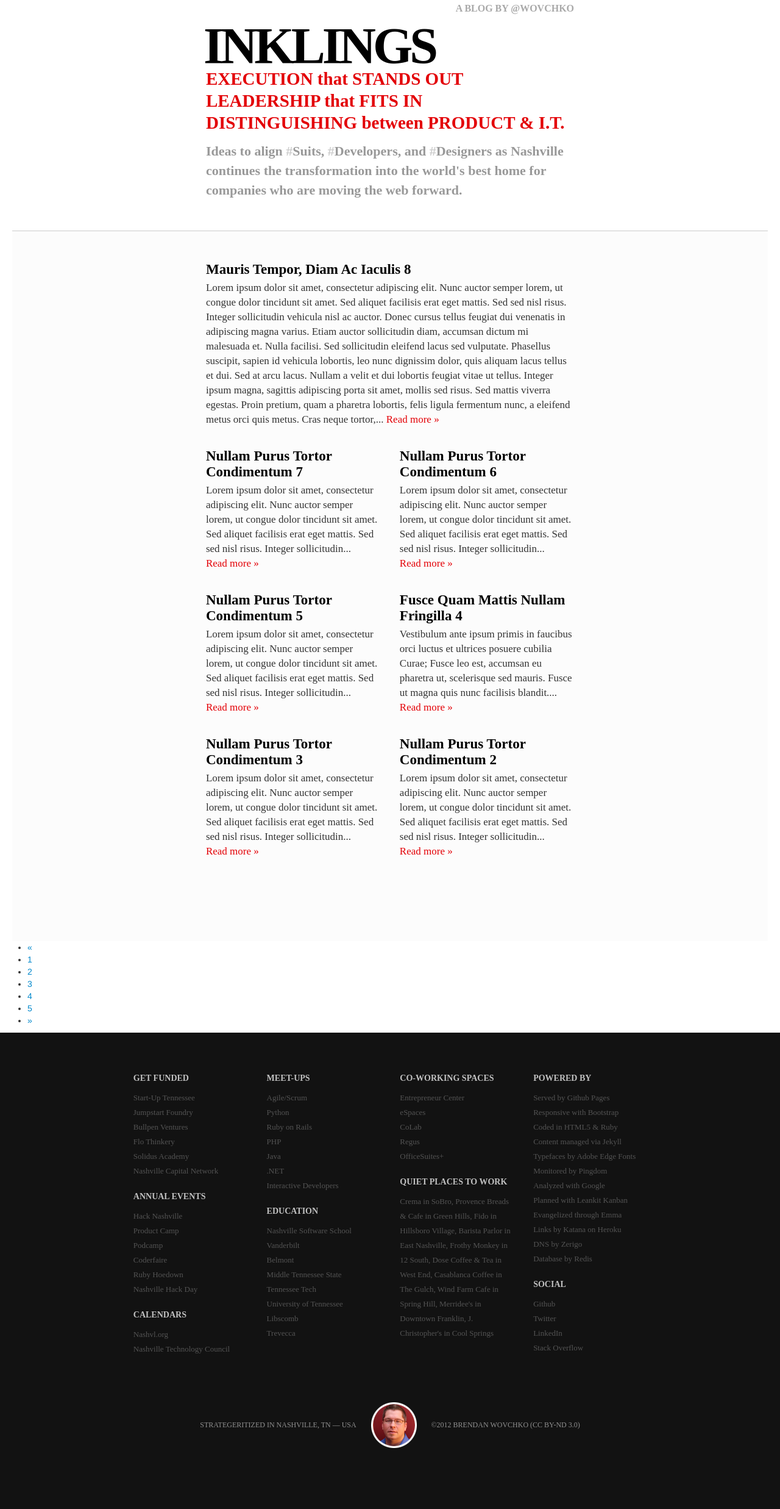
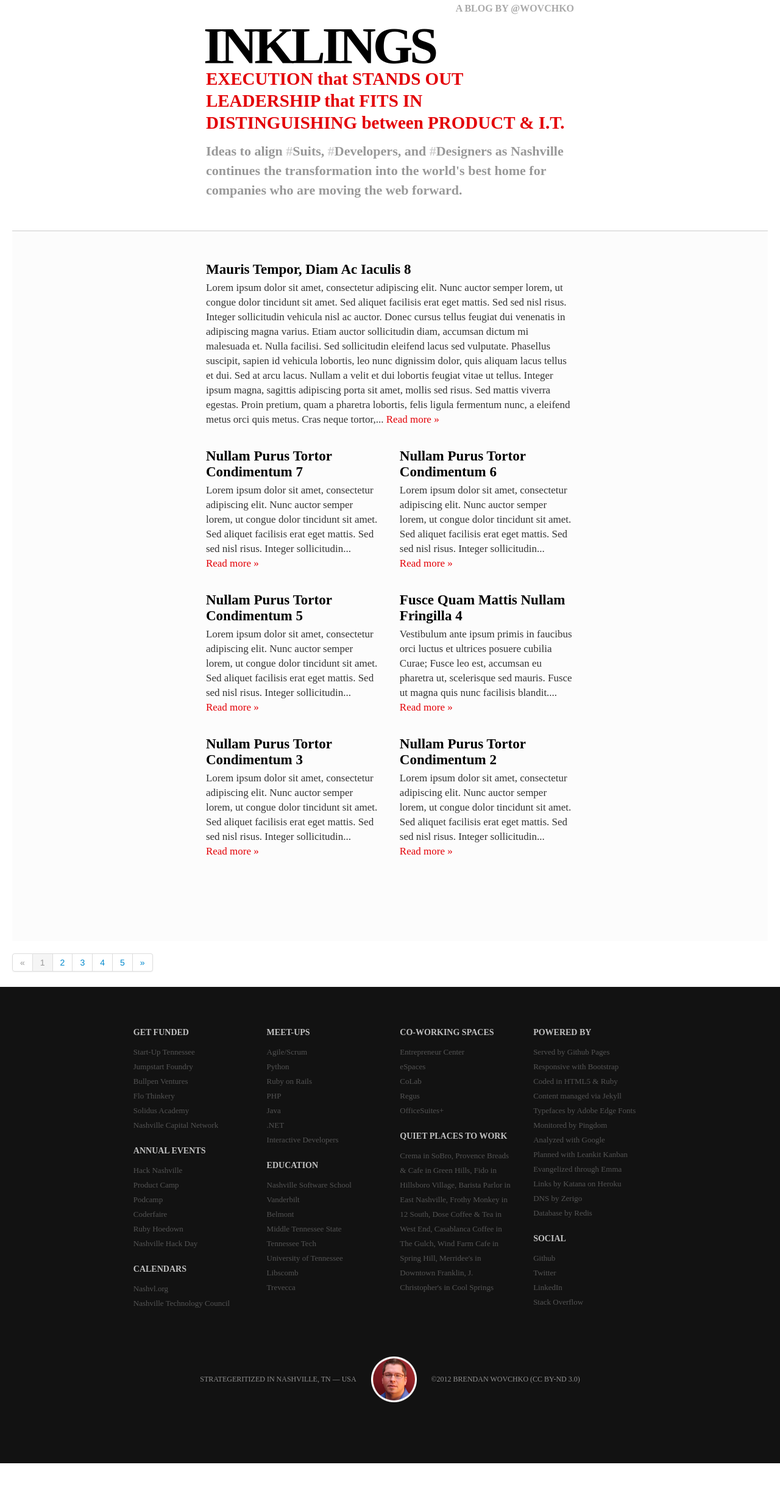
Before and after one commit to wovchko/inklings, a Jekyll site: the page built from index.html, in a window 1280 px wide. Shown: the whole page at 61% size. Built offline with Jekyll 4.4.1, drawn with Linux system fonts in a browser that asks for light colours; Markdown is read by kramdown in place of the engine named in the settings; the list of posts is cut into pages by our own code; after the commit the page ends 2399 px from its top, so only the background shows below that.

Commit message:
Added pagination styles and updated README accordingly

```diff
--- a/css/bootstrap_custom.css
+++ b/css/bootstrap_custom.css
@@ -33,6 +33,136 @@
   -webkit-box-sizing: border-box;
   -moz-box-sizing: border-box;
   box-sizing: border-box;
+}
+.pagination {
+  margin: 20px 0;
+}
+.pagination ul {
+  display: inline-block;
+  *display: inline;
+  /* IE7 inline-block hack */
+
+  *zoom: 1;
+  margin-left: 0;
+  margin-bottom: 0;
+  -webkit-border-radius: 4px;
+  -moz-border-radius: 4px;
+  border-radius: 4px;
+  -webkit-box-shadow: 0 1px 2px rgba(0, 0, 0, 0.05);
+  -moz-box-shadow: 0 1px 2px rgba(0, 0, 0, 0.05);
+  box-shadow: 0 1px 2px rgba(0, 0, 0, 0.05);
+}
+.pagination ul > li {
+  display: inline;
+}
+.pagination ul > li > a,
+.pagination ul > li > span {
+  float: left;
+  padding: 4px 12px;
+  line-height: 20px;
+  text-decoration: none;
+  background-color: #ffffff;
+  border: 1px solid #dddddd;
+  border-left-width: 0;
+}
+.pagination ul > li > a:hover,
+.pagination ul > li > a:focus,
+.pagination ul > .active > a,
+.pagination ul > .active > span {
+  background-color: #f5f5f5;
+}
+.pagination ul > .active > a,
+.pagination ul > .active > span {
+  color: #999999;
+  cursor: default;
+}
+.pagination ul > .disabled > span,
+.pagination ul > .disabled > a,
+.pagination ul > .disabled > a:hover,
+.pagination ul > .disabled > a:focus {
+  color: #999999;
+  background-color: transparent;
+  cursor: default;
+}
+.pagination ul > li:first-child > a,
+.pagination ul > li:first-child > span {
+  border-left-width: 1px;
+  -webkit-border-top-left-radius: 4px;
+  -moz-border-radius-topleft: 4px;
+  border-top-left-radius: 4px;
+  -webkit-border-bottom-left-radius: 4px;
+  -moz-border-radius-bottomleft: 4px;
+  border-bottom-left-radius: 4px;
+}
+.pagination ul > li:last-child > a,
+.pagination ul > li:last-child > span {
+  -webkit-border-top-right-radius: 4px;
+  -moz-border-radius-topright: 4px;
+  border-top-right-radius: 4px;
+  -webkit-border-bottom-right-radius: 4px;
+  -moz-border-radius-bottomright: 4px;
+  border-bottom-right-radius: 4px;
+}
+.pagination-centered {
+  text-align: center;
+}
+.pagination-right {
+  text-align: right;
+}
+.pagination-large ul > li > a,
+.pagination-large ul > li > span {
+  padding: 11px 19px;
+  font-size: 17.5px;
+}
+.pagination-large ul > li:first-child > a,
+.pagination-large ul > li:first-child > span {
+  -webkit-border-top-left-radius: 6px;
+  -moz-border-radius-topleft: 6px;
+  border-top-left-radius: 6px;
+  -webkit-border-bottom-left-radius: 6px;
+  -moz-border-radius-bottomleft: 6px;
+  border-bottom-left-radius: 6px;
+}
+.pagination-large ul > li:last-child > a,
+.pagination-large ul > li:last-child > span {
+  -webkit-border-top-right-radius: 6px;
+  -moz-border-radius-topright: 6px;
+  border-top-right-radius: 6px;
+  -webkit-border-bottom-right-radius: 6px;
+  -moz-border-radius-bottomright: 6px;
+  border-bottom-right-radius: 6px;
+}
+.pagination-mini ul > li:first-child > a,
+.pagination-small ul > li:first-child > a,
+.pagination-mini ul > li:first-child > span,
+.pagination-small ul > li:first-child > span {
+  -webkit-border-top-left-radius: 3px;
+  -moz-border-radius-topleft: 3px;
+  border-top-left-radius: 3px;
+  -webkit-border-bottom-left-radius: 3px;
+  -moz-border-radius-bottomleft: 3px;
+  border-bottom-left-radius: 3px;
+}
+.pagination-mini ul > li:last-child > a,
+.pagination-small ul > li:last-child > a,
+.pagination-mini ul > li:last-child > span,
+.pagination-small ul > li:last-child > span {
+  -webkit-border-top-right-radius: 3px;
+  -moz-border-radius-topright: 3px;
+  border-top-right-radius: 3px;
+  -webkit-border-bottom-right-radius: 3px;
+  -moz-border-radius-bottomright: 3px;
+  border-bottom-right-radius: 3px;
+}
+.pagination-small ul > li > a,
+.pagination-small ul > li > span {
+  padding: 2px 10px;
+  font-size: 11.9px;
+}
+.pagination-mini ul > li > a,
+.pagination-mini ul > li > span {
+  padding: 0 6px;
+  font-size: 10.5px;
 }
 article,
 aside,
```
Also changed, not shown: README.md.
